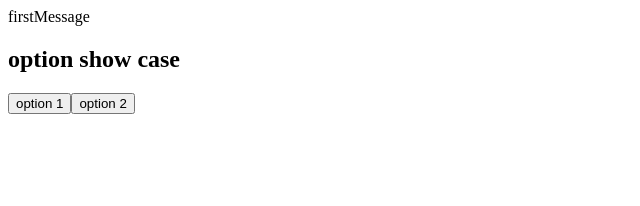
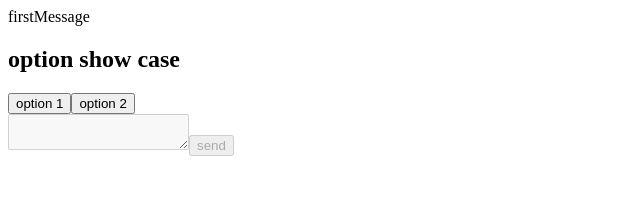
Before and after one commit to amirjr1378/chatbot, a React (Create React App) app: page / in a window 1280 px wide. Shown: the top 206 px of the page, without its empty margins (0-640 px from the left). Built offline with nearby package versions, Linux system fonts and the light colour scheme.

Commit message:
add text input

```diff
--- a/src/chatbot.js
+++ b/src/chatbot.js
@@ -5,62 +5,7 @@
 import PropTypes from "prop-types";
 import React, { memo, useEffect, useState } from "react";
 
-const Chatbot = ({ steps, registery, initialStepKey }) => {
-  const [activeKey, setActiveKey] = useState(
-    initialStepKey || Object.keys(steps)[0]
-  ); // keep track of current step
-  const [screen, setScreen] = useState([]); // all items will be rendered in screen
-  const [appHistory, setAppHistory] = useState([]); // keep track of steps that has been passed
-
-  // when active key change screen should be updated
-  useEffect(() => {
-    // if active step doesnt exists
-    if (!steps[activeKey]) return;
-
-    const newScreenRegistery = registery.find(
-      (reg) => reg.type === steps[activeKey].type
-    );
-
-    if (newScreenRegistery && newScreenRegistery.Component) {
-      const newComponentProps = {
-        activeKey,
-        setActiveKey,
-        screen,
-        setScreen,
-        appHistory,
-        setAppHistory,
-        ...steps[activeKey].mapStateToProps(
-          activeKey,
-          setActiveKey,
-          screen,
-          setScreen,
-          appHistory,
-          setAppHistory
-        )
-      };
-      setScreen((state) => {
-        return [
-          ...state,
-          <newScreenRegistery.Component
-            {...newComponentProps}
-            key={newComponentProps.key + state.length}
-          />
-        ];
-      });
-    }
-  }, [activeKey]);
-
-  return screen;
-};
-
-Chatbot.propTypes = {
-  registery: PropTypes.array,
-  steps: PropTypes.object.isRequired
-};
-
-Chatbot.defaultProps = {
-  // examples
-  registery: [
+const defaultRegistery = [
   {
     type: "default",
     Component: ({
@@ -123,8 +68,98 @@ Chatbot.defaultProps = {
       );
     }
   }
-  ],
+];
 
+const Chatbot = ({ steps, registery, initialStepKey }) => {
+  const [activeKey, setActiveKey] = useState(
+    initialStepKey || Object.keys(steps)[0]
+  ); // keep track of current step
+  const [screen, setScreen] = useState([]); // all items will be rendered in screen
+  const [appHistory, setAppHistory] = useState([]); // keep track of steps that has been passed
+  const [textInputValue, setTextInputValue] = useState(""); // when input needed
+  const allRegistery = defaultRegistery.concat(registery);
+
+  // when active key change screen should be updated
+  useEffect(() => {
+    // if active step doesnt exists
+    if (!steps[activeKey]) return;
+
+    const newScreenRegistery = allRegistery.find(
+      (reg) => reg.type === steps[activeKey].type
+    );
+
+    if (newScreenRegistery && newScreenRegistery.Component) {
+      const newComponentProps = {
+        activeKey,
+        setActiveKey,
+        screen,
+        setScreen,
+        appHistory,
+        setAppHistory,
+        ...steps[activeKey].mapStateToProps(
+          activeKey,
+          setActiveKey,
+          screen,
+          setScreen,
+          appHistory,
+          setAppHistory
+        )
+      };
+      setScreen((state) => {
+        return [
+          ...state,
+          <newScreenRegistery.Component
+            {...newComponentProps}
+            key={newComponentProps.key + state.length}
+          />
+        ];
+      });
+    }
+  }, [activeKey]);
+
+  return (
+    <div>
+      {screen}
+      <form
+        onSubmit={(e) => {
+          e.preventDefault();
+          if (steps[activeKey] && steps[activeKey].onSubmit) {
+            steps[activeKey].onSubmit({
+              activeKey,
+              setActiveKey,
+              screen,
+              setScreen,
+              appHistory,
+              setAppHistory,
+              value: textInputValue
+            });
+          }
+          setScreen((state) => [...state, <div>{textInputValue}</div>]);
+          setTextInputValue("");
+          if (steps[activeKey].trigger) {
+            setActiveKey(steps[activeKey].trigger);
+          }
+        }}
+      >
+        <textarea
+          onChange={(e) => setTextInputValue(e.target.value)}
+          disabled={steps[activeKey].type !== "text-input"}
+          value={textInputValue}
+        />
+        <button disabled={steps[activeKey].type !== "text-input"}>send</button>
+      </form>
+    </div>
+  );
+};
+
+Chatbot.propTypes = {
+  registery: PropTypes.array,
+  steps: PropTypes.object.isRequired
+};
+
+Chatbot.defaultProps = {
+  // examples
+  registery: [],
   steps: {
     "1": {
       type: "default",
@@ -140,14 +175,7 @@ Chatbot.defaultProps = {
 
     "2": {
       type: "options",
-      mapStateToProps: (
-        activeKey,
-        setActiveKey,
-        screen,
-        setScreen,
-        appHistory,
-        setAppHistory
-      ) => ({
+      mapStateToProps: () => ({
         title: "option show case",
         options: [
           { text: "option 1", trigger: "3" },
@@ -175,9 +203,17 @@ Chatbot.defaultProps = {
     "5": {
       type: "options",
       mapStateToProps: () => ({
-        options: [{ text: "restart", trigger: "2" }],
+        options: [
+          { text: "restart", trigger: "2" },
+          { text: "input text showcase", trigger: "6" }
+        ],
         key: 5
       })
+    },
+    "6": {
+      type: "text-input",
+      onSubmit: ({ value }) => console.log("here", value),
+      trigger: "5"
     }
   }
 };
```
Lines whose indentation alone changed are shown as unchanged.
